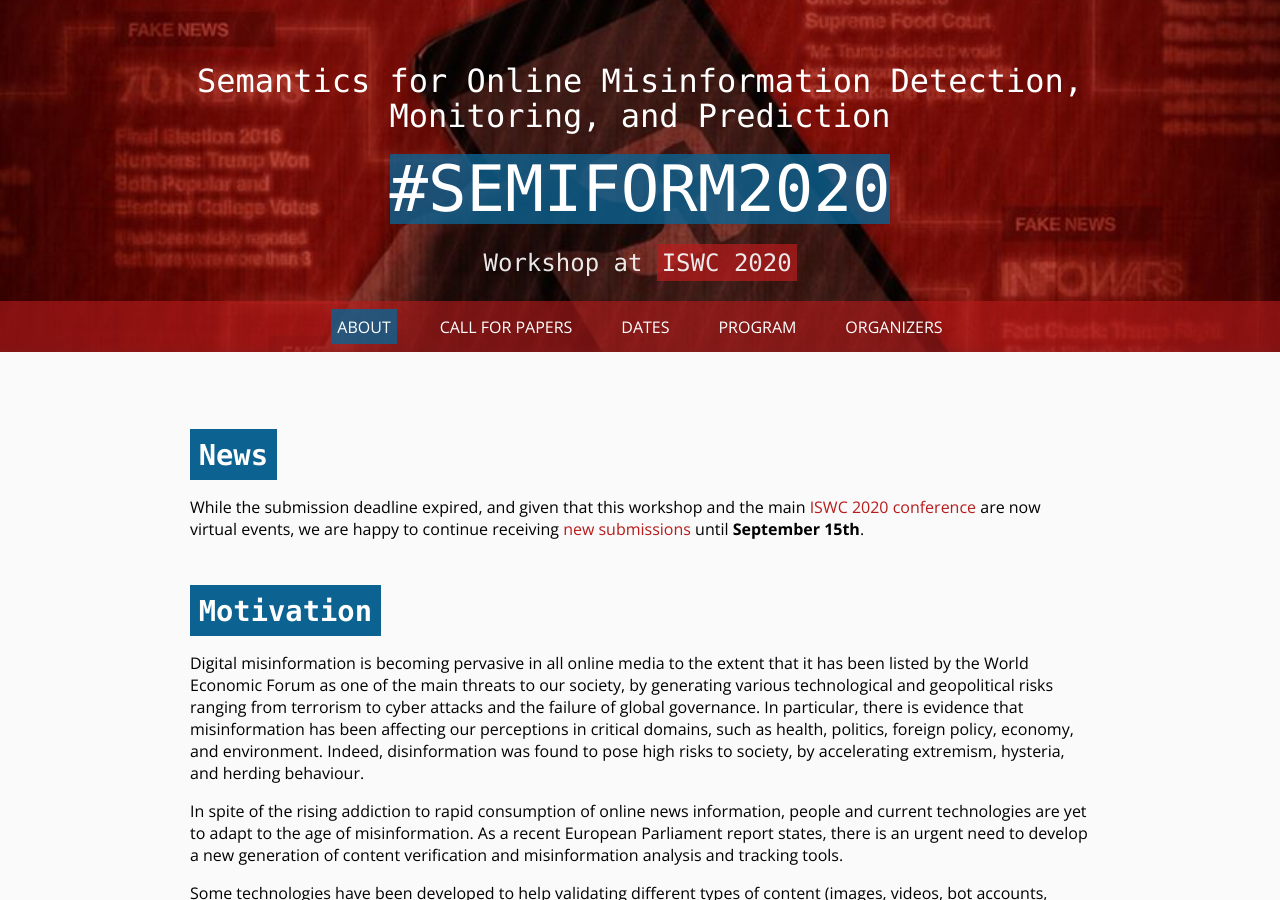
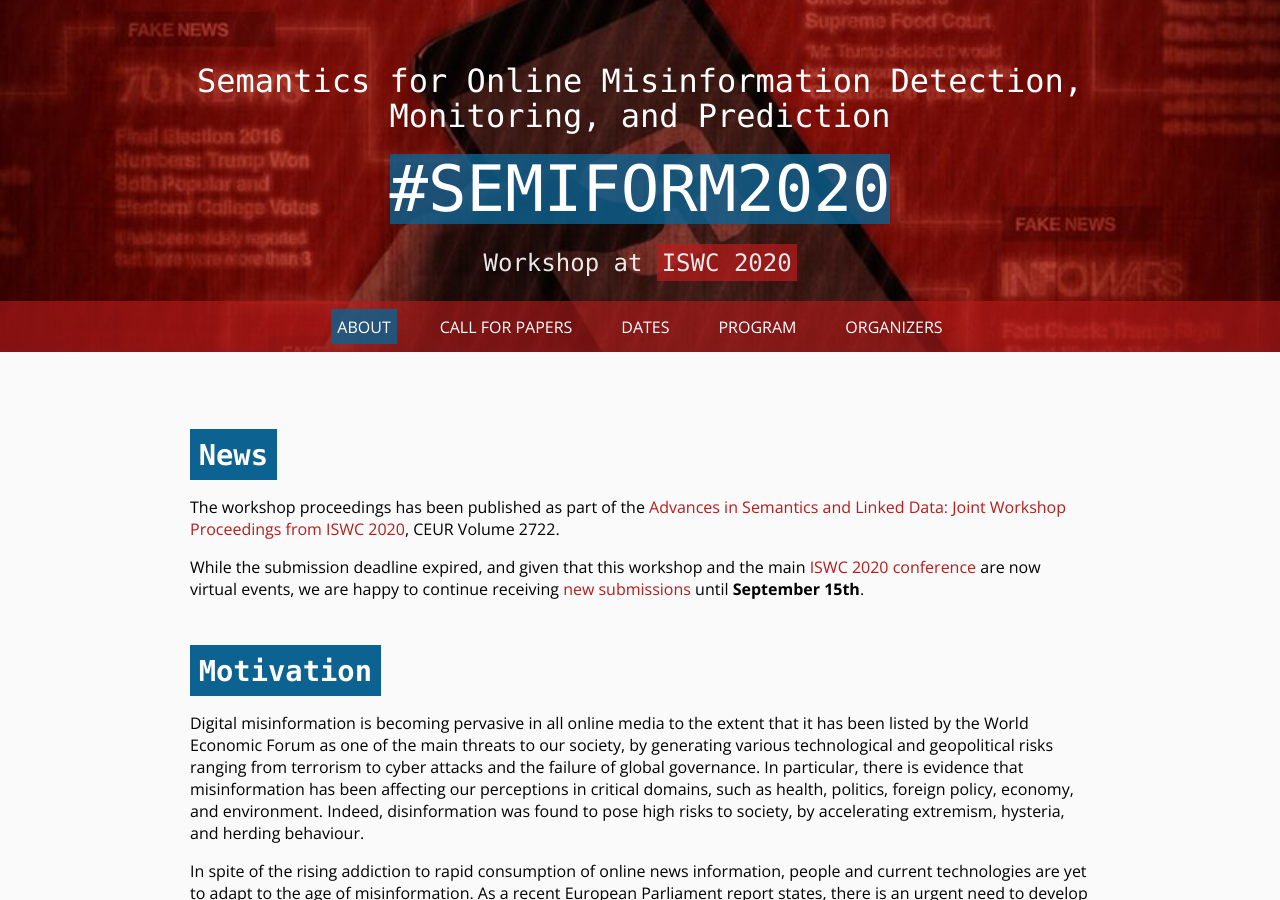
Before and after one commit to D2KLab/semiform2020, a Jekyll site: the page built from docs/index.md, in a window 1280 px wide and 900 px high. Built offline with Jekyll 4.4.1, drawn with Linux system fonts in a browser that asks for light colours.

Commit message:
Add workshop proceedings information

```diff
--- a/docs/index.md
+++ b/docs/index.md
@@ -6,6 +6,8 @@ navigation_weight: 1
 ---
 
 # News
+
+The workshop proceedings has been published as part of the [Advances in Semantics and Linked Data: Joint Workshop Proceedings from ISWC 2020](http://ceur-ws.org/Vol-2722/), CEUR Volume 2722.
 
 While the submission deadline expired, and given that this workshop and the main [ISWC 2020 conference](https://iswc2020.semanticweb.org/) are now virtual events, we are happy to continue receiving [new submissions](https://www.easychair.org/conferences/?conf=semiform2020) until **September 15th**.
 
```
